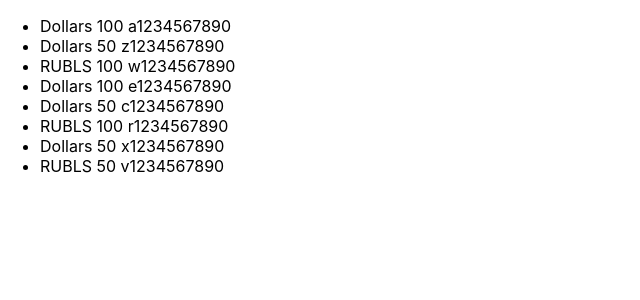
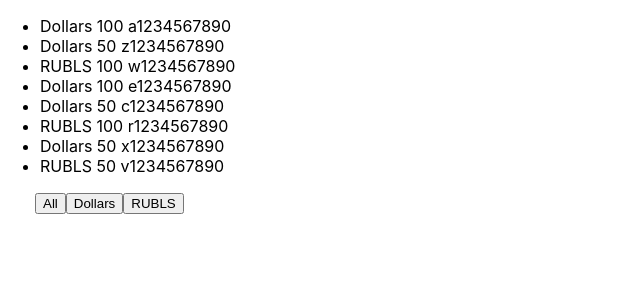
Before and after one commit to igor-minaev/microtasks, a React (Create React App) app: page / in a window 1280 px wide. Shown: the top 300 px of the page, without its empty margins (0-640 px from the left). Built offline with nearby package versions, Linux system fonts and the light colour scheme.

Commit message:
add filter

```diff
--- a/src/App.tsx
+++ b/src/App.tsx
@@ -1,6 +1,7 @@
 import React, {useState} from 'react';
-import logo from './logo.svg';
 import './App.css';
+
+type ButtonType= "All" | 'Dollars' | 'RUBLS'
 
 function App() {
     const [money, setMoney] = useState([
@@ -13,19 +14,45 @@ function App() {
         {banknots: 'Dollars', value: 50, number: ' x1234567890'},
         {banknots: 'RUBLS', value: 50, number: ' v1234567890'},
     ])
+
+    const [filter, setFilter] = useState('All')
+
+    let currentMoney = money
+    if(filter==='RUBLS'){
+        currentMoney = money.filter((filteredMoney) => filteredMoney.banknots === 'RUBLS')
+    }
+    if(filter==='Dollars'){
+        currentMoney = money.filter((filteredMoney) => filteredMoney.banknots === 'Dollars')
+    }
+
+
+    const onClickFilterHandler=(nameButton:string)=>{
+        setFilter(nameButton)
+    }
+
+
     return (
+        <>
             <ul>
-            {money.map((t, index)=>{
-                return(
+                {currentMoney.map((t, index) => {
+                    return (
                         <li key={index}>
                             <span>{t.banknots}</span>
                             <span> {t.value}</span>
                             <span> {t.number}</span>
+                        </li>
 
-                    </li>
                     )
                 })}
             </ul>
+            <div style={{marginLeft: '35px'}}>
+                <button onClick={()=>onClickFilterHandler('All')}>All</button>
+                <button onClick={()=>onClickFilterHandler('Dollars')}>Dollars</button>
+                <button onClick={()=>onClickFilterHandler('RUBLS')}>RUBLS</button>
+            </div>
+        </>
+
+
     );
 }
 
```
Lines whose indentation alone changed are shown as unchanged.
